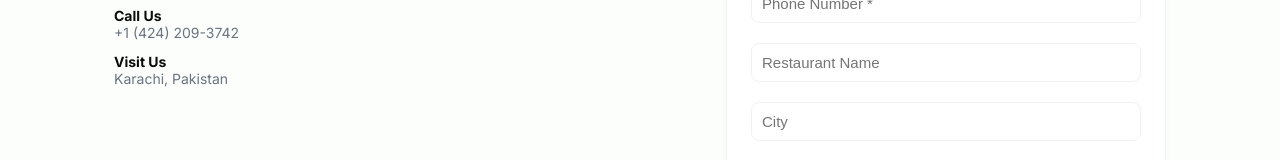
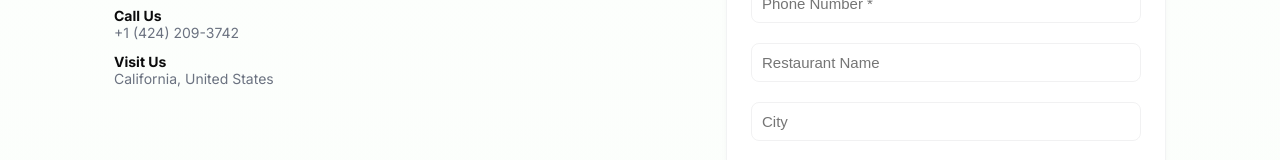
Before and after one commit to Autowaits123/autowaits_website, a React (Create React App) app: page /home in a window 1280 px wide. Shown: the part 1947-2107 px from the top of the page. Built offline with nearby package versions, Linux system fonts and the light colour scheme; no server answers.

Commit message:
update Home.jsx

```diff
--- a/src/pages/Home.jsx
+++ b/src/pages/Home.jsx
@@ -18,7 +18,7 @@ export default function Home(){
             <div style={{marginTop:22,fontSize:14}}>
               <div><strong>Email Us</strong><div className="small-muted">contact.autowaits@gmail.com</div></div>
               <div style={{marginTop:12}}><strong>Call Us</strong><div className="small-muted">+1 (424) 209-3742</div></div>
-              <div style={{marginTop:12}}><strong>Visit Us</strong><div className="small-muted">Karachi, Pakistan</div></div>
+              <div style={{marginTop:12}}><strong>Visit Us</strong><div className="small-muted">California, United States</div></div>
             </div>
           </div>
           <ContactForm />
```
